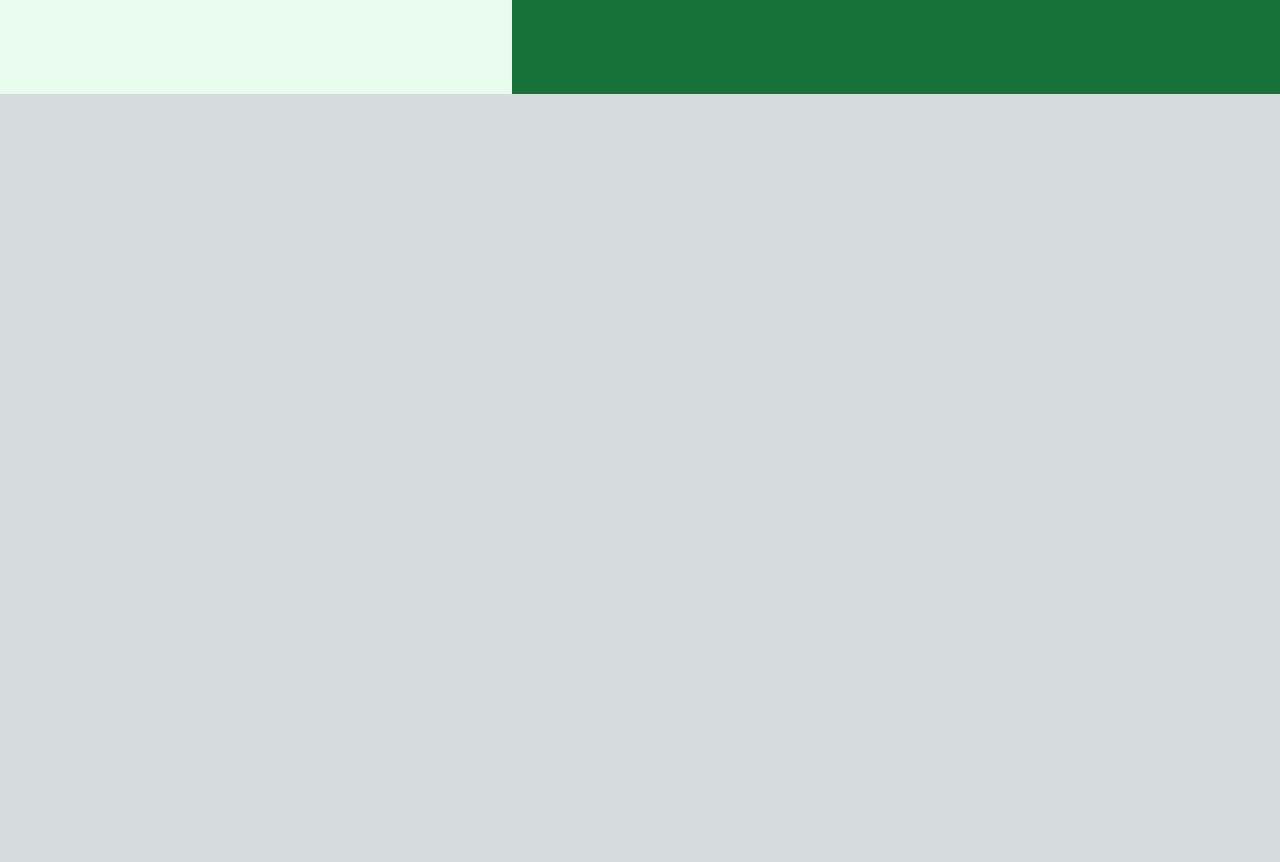
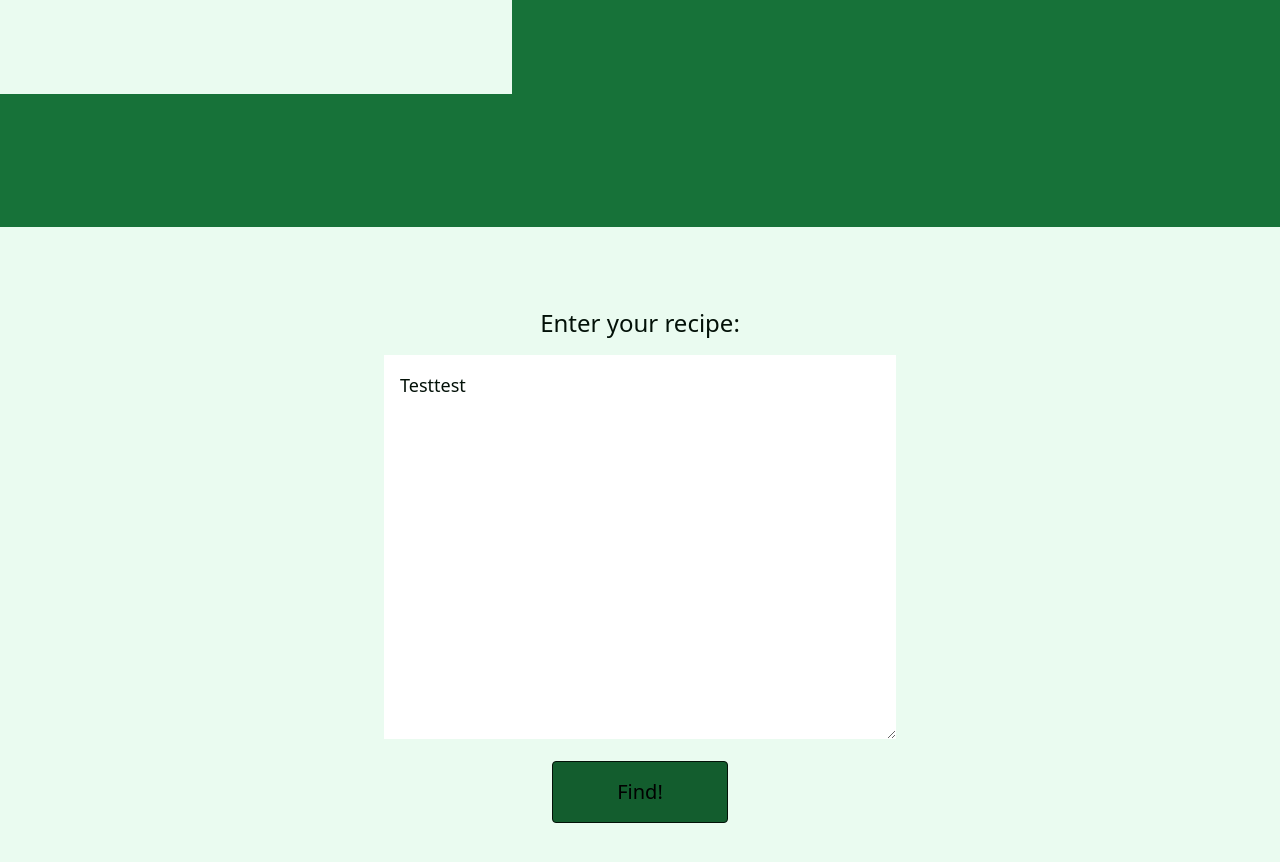
Before and after one commit to Grossarius/grecy-app, a Next.js app: page / in a window 1280 px wide. Shown: the part 706-1568 px from the top of the page. Before the commit the page ends 800 px from the top, so only its background shows below. Built offline with nearby package versions, Linux system fonts and the light colour scheme.

Commit message:
Implemented TextArea for entering recipe

```diff
--- a/src/pages/index.tsx
+++ b/src/pages/index.tsx
@@ -4,13 +4,20 @@ import { Inter } from 'next/font/google'
 const inter = Inter({ subsets: ['latin'] })
 
 export default function Home() {
+  const isBrowser = () => typeof window !== 'undefined';
+
+  function scrollToPrompt(){
+    if (!isBrowser()) return;
+    window.scrollTo({ top: 1000, behavior: 'smooth' });
+  }
+
   return (
     <div className='Parent'>
       <div className='flex h-screen w-full bg-bg1' id='main_screen'>
         <div className='flex-col h-full w-2/5 space-y-8 pl-48 py-64' id='left'>
           <p className='flex text-8xl font-bold text-accent1' id='name'>Grocery</p>
           <p className='flex text-xl font-normal w-4/5 text-text1' id='desc'>ipsum lorem ipsum lorem ipsum lorem ipsum lorem ipsum lorem ipsum lorem ipsum lorem ipsum lorem ipsum lorem ipsum lorem ipsum lorem ipsum lorem ipsum lorem </p>
-          <button className='flex text-2xl font-normal bg-pri_btn1 px-6 py-2 border border-text1 rounded transition ease-in-out duration:500 hover:bg-transparent hover:text-text1 hover:scale-110 hover:-translate-y-1' id='main_btn'>Try Now!</button>
+          <button onClick={scrollToPrompt} className='flex text-2xl font-normal bg-pri_btn1 px-6 py-2 border border-text1 rounded transition ease-in-out duration:500 hover:bg-transparent hover:text-text1 hover:scale-110 hover:-translate-y-1' id='main_btn'>Try Now!</button>
         </div>
         <div className='flex h-full w-3/5 bg-accent1' id='right'>
           <div className='flex py-48 px-32'>
@@ -20,6 +27,16 @@ export default function Home() {
 
         </div>
       </div>
+      <div className='flex-col h-screen w-full bg-bg1' id='prompt'>
+        <div className='flex h-1/6 w-full bg-accent1'></div>
+        <div className='flex-col h-5/6 w-full py-20 px-96 space-y-4'>
+          <p className='flex w-full text-text1 text-2xl font-medium justify-center'>Enter your recipe:</p>
+          <textarea className='text-text1 w-full h-96 text-lg p-4' placeholder='Enter your recipe'>Testtest</textarea>
+          <div className='flex w-full justify-center'>
+            <button className='bg-pri_btn1 px-16 py-4 rounded border border-text1 text-xl font-medium transition ease-in-out duration:500 hover:bg-transparent hover:text-text1 hover:scale-110 hover:-translate-y-1'>Find!</button>
+          </div>
+        </div>
+      </div>
     </div>
   )
 }
```
